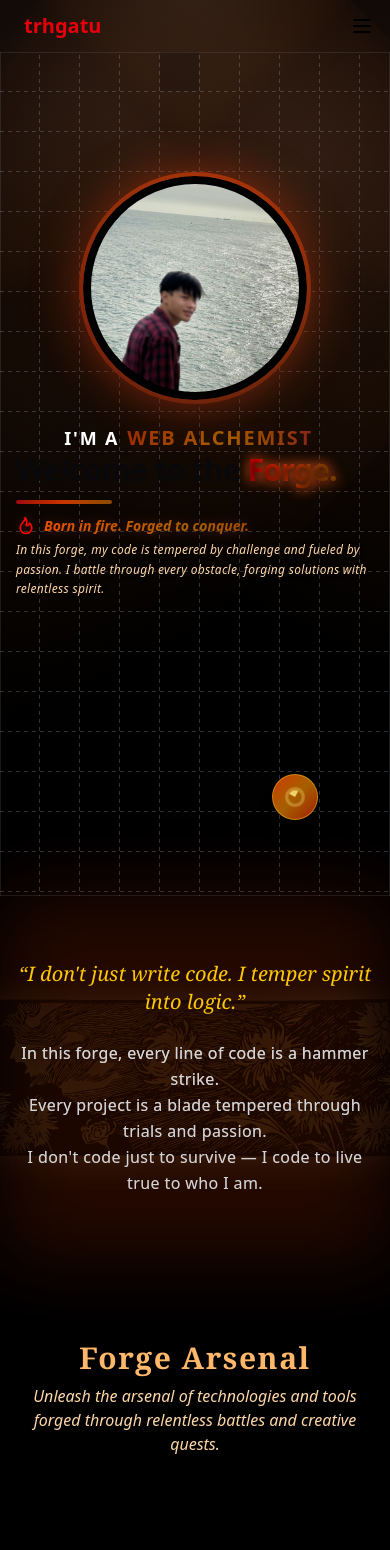
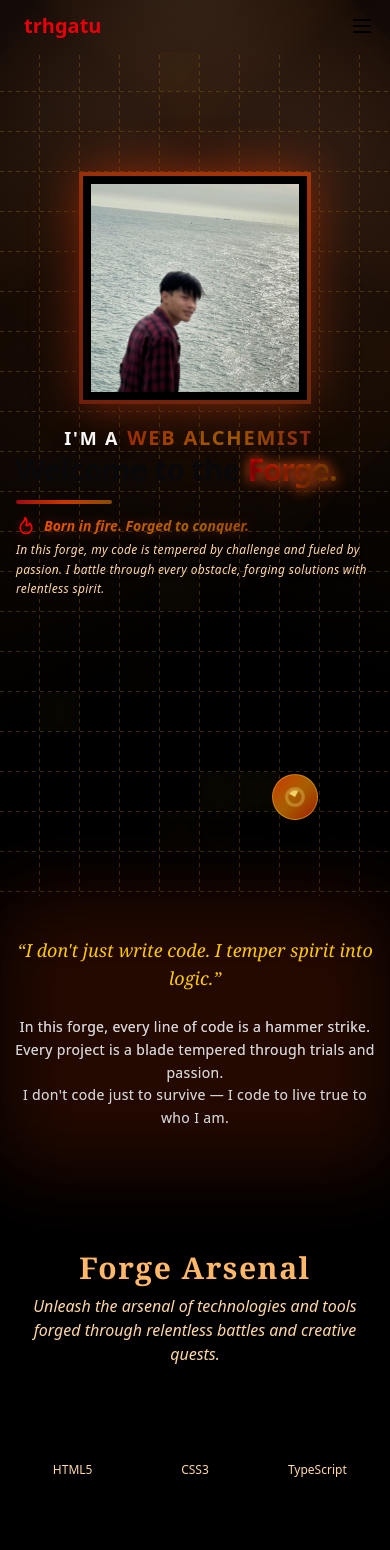
Before and after one commit to trhgatu/tao-frontend, a Next.js app: page /forge in a window 390 px wide. Shown: the top 1550 px of the page. Built offline with nearby package versions, Linux system fonts and the light colour scheme; some icons are missing.

Commit message:
feat(forge): improve ui

```diff
--- a/src/components/magicui/animated-grid-pattern.tsx
+++ b/src/components/magicui/animated-grid-pattern.tsx
@@ -1,4 +1,4 @@
-/*eslint-disable*/
+/* eslint-disable */
 'use client';
 
 import { motion } from 'motion/react';
@@ -23,6 +23,7 @@ export interface AnimatedGridPatternProps
   maxOpacity?: number;
   duration?: number;
   repeatDelay?: number;
+  color?: string; // Thêm prop để tuỳ chỉnh màu sắc cổ điển
 }
 
 export function AnimatedGridPattern({
@@ -36,10 +37,11 @@ export function AnimatedGridPattern({
   maxOpacity = 0.5,
   duration = 4,
   repeatDelay = 0.5,
+  color = '#b8860b', // Mặc định vàng đồng cổ điển
   ...props
 }: AnimatedGridPatternProps) {
   const id = useId();
-  const containerRef = useRef(null);
+  const containerRef = useRef<SVGSVGElement>(null);
   const [dimensions, setDimensions] = useState({ width: 0, height: 0 });
   const [squares, setSquares] = useState(() => generateSquares(numSquares));
 
@@ -50,7 +52,6 @@ export function AnimatedGridPattern({
     ];
   }
 
-  // Adjust the generateSquares function to return objects with an id, x, and y
   function generateSquares(count: number) {
     return Array.from({ length: count }, (_, i) => ({
       id: i,
@@ -58,7 +59,6 @@ export function AnimatedGridPattern({
     }));
   }
 
-  // Function to update a single square's position
   const updateSquarePosition = (id: number) => {
     setSquares((currentSquares) =>
       currentSquares.map((sq) =>
@@ -72,14 +72,13 @@ export function AnimatedGridPattern({
     );
   };
 
-  // Update squares to animate in
   useEffect(() => {
     if (dimensions.width && dimensions.height) {
       setSquares(generateSquares(numSquares));
     }
+    // eslint-disable-next-line
   }, [dimensions, numSquares]);
 
-  // Resize observer to update container dimensions
   useEffect(() => {
     const resizeObserver = new ResizeObserver((entries) => {
       for (let entry of entries) {
@@ -106,7 +105,7 @@ export function AnimatedGridPattern({
       ref={containerRef}
       aria-hidden="true"
       className={cn(
-        'pointer-events-none absolute inset-0 h-full w-full fill-gray-400/30 stroke-gray-400/30',
+        'pointer-events-none absolute inset-0 h-full w-full',
         className
       )}
       {...props}
@@ -123,7 +122,9 @@ export function AnimatedGridPattern({
           <path
             d={`M.5 ${height}V.5H${width}`}
             fill="none"
+            stroke={color}
             strokeDasharray={strokeDasharray}
+            strokeOpacity="0.3"
           />
         </pattern>
       </defs>
@@ -145,8 +146,12 @@ export function AnimatedGridPattern({
             height={height - 1}
             x={x * width + 1}
             y={y * height + 1}
-            fill="currentColor"
+            fill={color}
+            fillOpacity={0.18}
             strokeWidth="0"
+            style={{
+              filter: 'drop-shadow(0 0 8px #c19a6b66)',
+            }}
           />
         ))}
       </svg>
--- a/src/components/ui/background-gradient.tsx
+++ b/src/components/ui/background-gradient.tsx
@@ -40,8 +40,7 @@ export const BackgroundGradient = ({
           backgroundSize: animate ? '400% 400%' : undefined,
         }}
         className={cn(
-          'absolute inset-0 rounded-full z-[1] opacity-80 group-hover:opacity-100 blur-xl transition duration-500 will-change-transform',
-          // Đỏ đậm, cam cháy, đen/xám, giảm vàng
+          'absolute inset-0  z-[1] opacity-80 group-hover:opacity-100 blur-xl transition duration-500 will-change-transform',
           'bg-[radial-gradient(circle_farthest-side_at_0_100%,#b80000,transparent),radial-gradient(circle_farthest-side_at_100%_0,#ff4500,transparent),radial-gradient(circle_farthest-side_at_100%_100%,#111111,transparent),radial-gradient(circle_farthest-side_at_0_0,#3a1c0a,#1a1a1a)]'
         )}
       />
@@ -62,7 +61,7 @@ export const BackgroundGradient = ({
           backgroundSize: animate ? '400% 400%' : undefined,
         }}
         className={cn(
-          'absolute inset-0 rounded-full z-[1] will-change-transform',
+          'absolute inset-0 z-[1] will-change-transform',
           'bg-[radial-gradient(circle_farthest-side_at_0_100%,#b80000,transparent),radial-gradient(circle_farthest-side_at_100%_0,#ff4500,transparent),radial-gradient(circle_farthest-side_at_100%_100%,#111111,transparent),radial-gradient(circle_farthest-side_at_0_0,#3a1c0a,#1a1a1a)]'
         )}
       />
--- a/src/features/forge/home/components/HeroForgeEntry.tsx
+++ b/src/features/forge/home/components/HeroForgeEntry.tsx
@@ -54,13 +54,13 @@ export const HeroForgeEntry = () => {
           className="flex-col min-w-0 order-1 md:order-none relative"
         >
           <div className="relative flex flex-col items-center">
-            <BackgroundGradient className="w-56 h-56 xs:w-44 xs:h-44 sm:w-52 sm:h-52 md:w-64 md:h-64 lg:w-80 lg:h-80 z-50 rounded-full overflow-hidden flex items-center shadow-xl shadow-orange-900/20">
+            <BackgroundGradient className="w-56 h-56 xs:w-44 xs:h-44 sm:w-52 sm:h-52 md:w-64 md:h-64 lg:w-80 lg:h-80 z-50 overflow-hidden flex items-center shadow-xl shadow-orange-900/20">
               <Image
                 src="/assets/images/trhgatu.jpg"
                 alt="Infinity Avatar"
                 width={600}
                 height={600}
-                className="object-cover w-full h-full rounded-full p-2 sm:p-4 bg-black"
+                className="object-cover w-full h-full p-2 sm:p-4 bg-black"
                 style={{ objectPosition: 'center 90%' }}
                 priority
               />
@@ -85,6 +85,8 @@ export const HeroForgeEntry = () => {
                       'UI/UX Artisan',
                       2200,
                       'Problem Solver',
+                      2200,
+                      'Backend Blacksmith',
                       2200,
                       'Dream Weaver',
                       2200,
--- a/src/features/forge/home/components/TheFiresOfPassion.tsx
+++ b/src/features/forge/home/components/TheFiresOfPassion.tsx
@@ -2,24 +2,23 @@ import Image from 'next/image';
 
 export function TheFiresOfPassion() {
   return (
-    <div className="relative text-center px-4 md:px-12 lg:px-24 max-w-4xl mx-auto py-16 select-none">
+    <div className="relative text-center px-2 sm:px-4 md:px-12 lg:px-24 max-w-4xl mx-auto py-10 md:py-16 select-none">
       <div className="absolute inset-0 w-full h-full bg-orange-700/30 blur-2xl opacity-60 animate-pulse" />
       <Image
         src="/assets/images/flower_divider.svg"
         alt="Medieval Frame"
         fill
-        className="absolute inset-0 w-full h-full object-cover pointer-events-none select-none opacity-20 z-0"
+        className="absolute hidden md:block inset-0 w-full h-full object-cover pointer-events-none select-none opacity-20 z-0"
         style={{
           filter: 'drop-shadow(0 0 24px #fbbf2499) drop-shadow(0 0 8px #fff4)',
         }}
         priority
       />
-
       <div className="relative z-20">
-        <p className="text-yellow-400 text-xl md:text-2xl font-serif italic mb-6 drop-shadow">
+        <p className="text-yellow-400 text-lg sm:text-xl md:text-2xl font-serif italic mb-6 drop-shadow">
           “I don&apos;t just write code. I temper spirit into logic.”
         </p>
-        <p className="text-zinc-300 text-base md:text-lg leading-relaxed font-light tracking-wide max-w-2xl mx-auto bg-gradient-to-b from-stone-200/80 to-stone-400/40 bg-clip-text text-transparent">
+        <p className="text-zinc-300 text-sm sm:text-base md:text-lg leading-relaxed font-light tracking-wide max-w-2xl mx-auto bg-gradient-to-b from-stone-200/80 to-stone-400/40 bg-clip-text text-transparent">
           In this forge, every line of code is a hammer strike.
           <br />
           Every project is a blade tempered through trials and passion.
@@ -27,7 +26,6 @@ export function TheFiresOfPassion() {
           am.
         </p>
       </div>
-      {/* Radial gradient overlay để tăng chiều sâu */}
       <div className="absolute inset-0 bg-gradient-radial from-orange-900/10 via-transparent to-transparent rounded-lg pointer-events-none z-10" />
     </div>
   );
```
Also changed, not shown: public/assets/images/frame_bg.svg (added), 1 other file (tests, documents, lock files or other folders).
